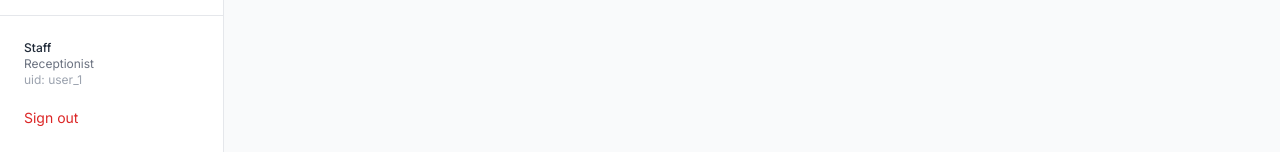
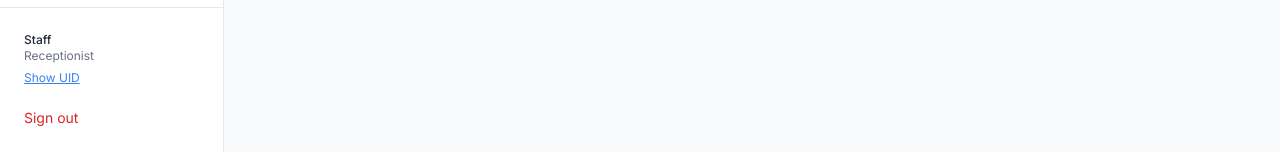
Before and after one commit to orameshkumar/salon-manager, a React (Vite) app: page / in a window 1280 px wide. Shown: the part 648-800 px from the top of the page. Built offline with nearby package versions, Linux system fonts and the light colour scheme; no server answers; the database is empty; sample sign-in values are in the browser's storage.

Commit message:
Add Show UID button in sidebar for debugging
Co-Authored-By: Claude Sonnet 4.6 <noreply@anthropic.com>

```diff
--- a/src/components/Layout.jsx
+++ b/src/components/Layout.jsx
@@ -55,7 +55,12 @@ export default function Layout({ children }) {
           <div className="px-3 py-2 mb-1">
             <p className="text-xs font-medium text-gray-800 truncate">{profile?.name ?? 'Staff'}</p>
             <p className="text-xs text-gray-500 capitalize">{profile?.role ?? 'receptionist'}</p>
-            <p className="text-xs text-gray-400 truncate" title="UID">uid: {user?.uid}</p>
+            <button
+              onClick={() => alert('Your UID:\n' + user?.uid)}
+              className="text-xs text-blue-500 underline mt-1"
+            >
+              Show UID
+            </button>
           </div>
           <button
             onClick={handleSignOut}
```
